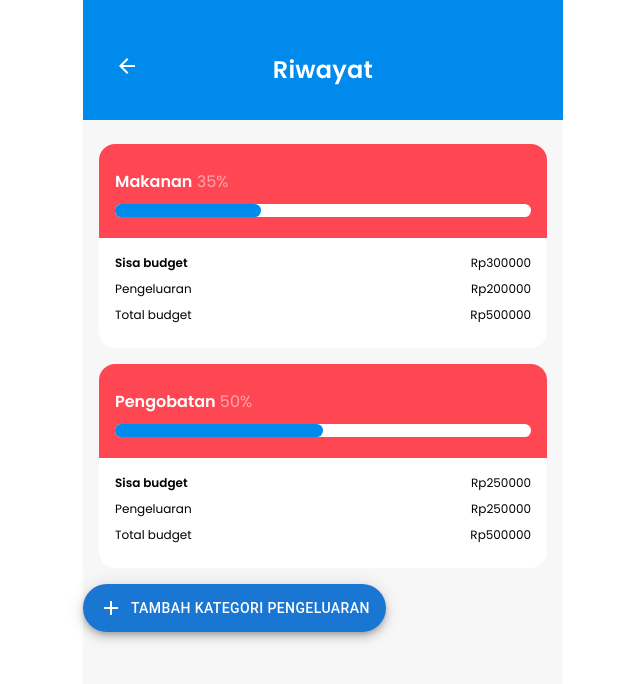
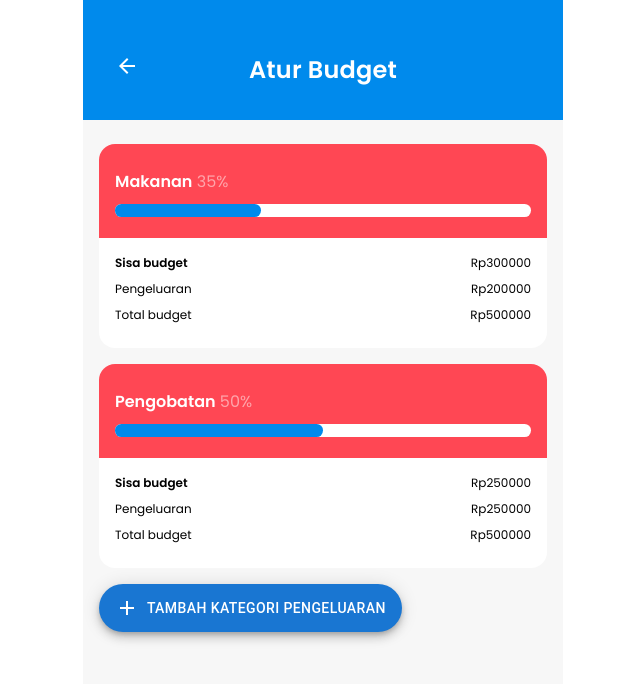
Before and after one commit to agnesjuliana/U.Digi, a React (Create React App) app: page /budgeting in a window 1280 px wide. Shown: the top 684 px of the page, without its empty margins (317-957 px from the left). Built offline with nearby package versions, Linux system fonts and the light colour scheme.

Commit message:
finishing

```diff
--- a/src/pages/budgeting.js
+++ b/src/pages/budgeting.js
@@ -57,7 +57,7 @@ const Budgeting = () => {
           minHeight: "100vh",
         }}
       >
-        <TopController title="Riwayat" action={() => handleHome()} />
+        <TopController title="Atur Budget" action={() => handleHome()} />
         <div style={{ padding: "24px 16px 0px 16px" }}>
           {data.map((data, index) => (
             <BudgetCard
@@ -77,7 +77,7 @@ const Budgeting = () => {
         </div>
         <div style={{ display: "flex", justifyContent: "space-between" }}>
           <Fab
-          sx={{ marginRight: "16px" }}
+          sx={{ marginLeft: "16px" }}
           variant="extended"
           color="primary"
           aria-label="add"
--- a/src/pages/home.js
+++ b/src/pages/home.js
@@ -57,7 +57,7 @@ const Home = () => {
       <Box
         sx={{
           width: "480px",
-          backgroundColor: "#e5e5e5",
+          backgroundColor: "#F4F4F4",
           minHeight: "100vh",
         }}
       >
--- a/src/pages/profile.js
+++ b/src/pages/profile.js
@@ -20,7 +20,7 @@ const Profile = () => {
       <Box
         sx={{
           width: "480px",
-          backgroundColor: "#e5e5e5",
+          backgroundColor: "#F4F4F4",
           minHeight: "100vh",
         }}
       >
```
